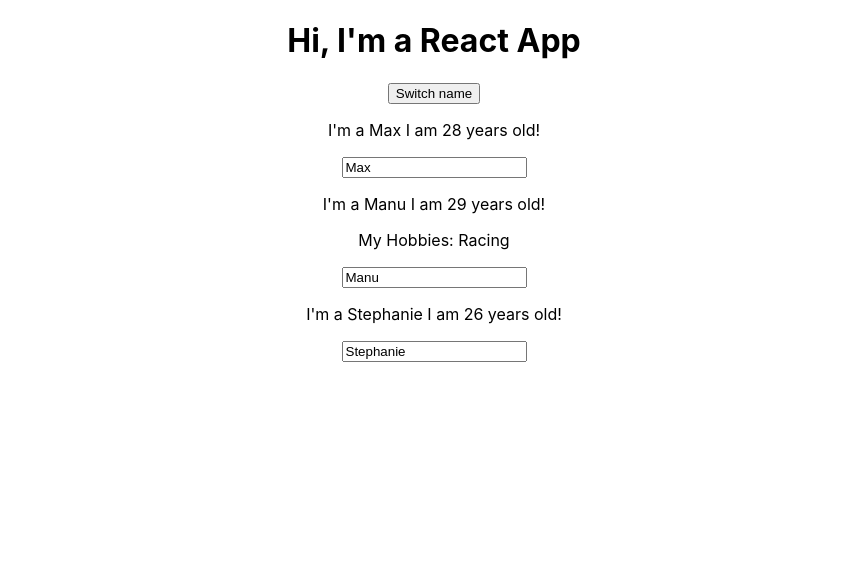
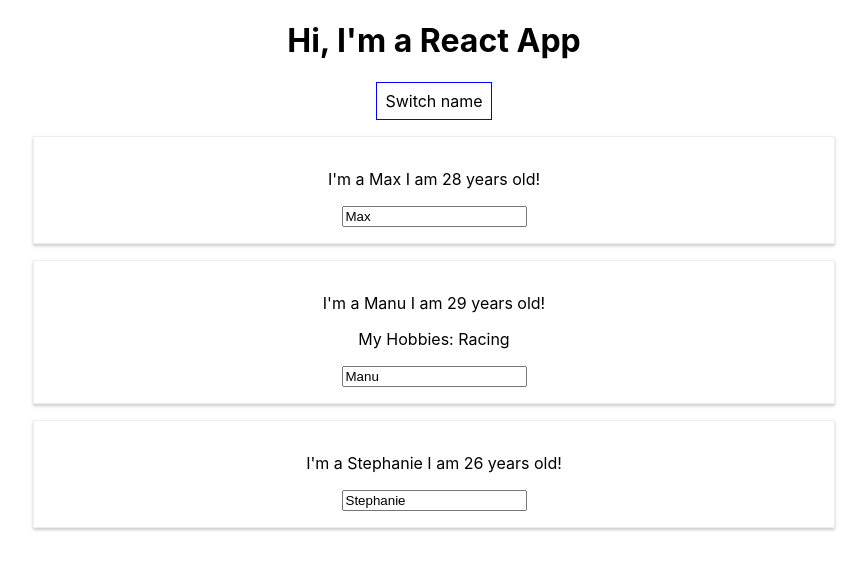
Before and after one commit to Unosquare-CoE-JavaScript/alexis-delgado, a React (Create React App) app in the folder react_complete_guide/: page / in a window 1280 px wide. Shown: the top 570 px of the page, without its empty margins (206-1073 px from the left). Built offline with nearby package versions, Linux system fonts and the light colour scheme.

Commit message:
styling with stylesheet and inline

```diff
--- a/react_complete_guide/src/App.js
+++ b/react_complete_guide/src/App.js
@@ -3,6 +3,14 @@
 import Person from "./Person/Person";
 
 const App = () => {
+  const style = {
+    backgroundColor: "white",
+    font: "inherit",
+    border: "1px solid blue",
+    padding: "8px",
+    cursor: "pointer",
+  };
+
   const [personsState, setPersonsState] = useState({
     persons: [
       { name: "Max", age: 28 },
@@ -40,7 +48,7 @@
   return (
     <div className="App">
       <h1>Hi, I'm a React App</h1>
-      <button onClick={() => switchNameHandler("Maximilian")}>
+      <button style={style} onClick={() => switchNameHandler("Maximilian")}>
         Switch name
       </button>
       <Person
--- /dev/null
+++ b/react_complete_guide/src/Person/Person.css
@@ -0,0 +1,8 @@
+.Person {
+  width: 60%;
+  margin: 16px auto;
+  border: 1px solid #eee;
+  box-shadow: 0 2px 3px #ccc;
+  padding: 16px;
+  text-align: center;
+}
--- a/react_complete_guide/src/Person/Person.js
+++ b/react_complete_guide/src/Person/Person.js
@@ -1,8 +1,10 @@
 import React from "react";
+
+import "./Person.css";
 
 const Person = (props) => {
   return (
-    <div>
+    <div className="Person">
       <p>
         I'm a {props.name} I am {props.age} years old!
       </p>
```
